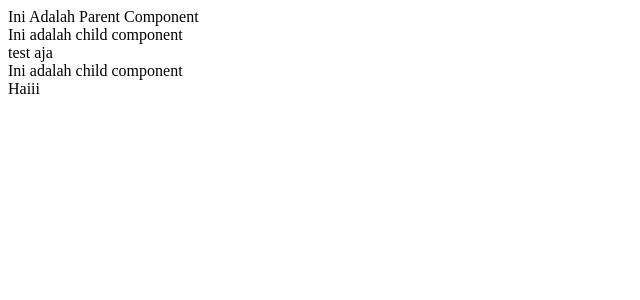
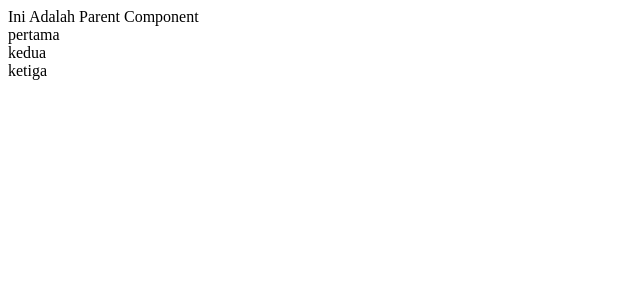
Before and after one commit to faizaungguh/vue-todo, a Vue app: page / in a window 1280 px wide. Shown: the top 300 px of the page, without its empty margins (0-640 px from the left). Built offline with nearby package versions, Linux system fonts and the light colour scheme.

Commit message:
study v:for

```diff
--- a/src/App.vue
+++ b/src/App.vue
@@ -1,7 +1,11 @@
 <template>
   <div>Ini Adalah Parent Component</div>
-  <child-component text="test aja" />
-  <child-component :text="message"/>
+
+  <child-component
+  v-for="todo in todos"
+  :key="todo"
+  :text="todo"
+  />
 </template>
 
 <script>
@@ -10,8 +14,8 @@ export default {
   components: { ChildComponent },
   data() {
     return {
-      message: 'Haiii'
-    }
+      todos:[ 'pertama', 'kedua', 'ketiga']
+    };
   },
 };
 </script>
--- a/src/components/ChildComponent.vue
+++ b/src/components/ChildComponent.vue
@@ -1,7 +1,4 @@
 <template>
-    <div>
-        Ini adalah child component
-    </div>
     <div>{{ text }}</div>
 </template>
 
```
